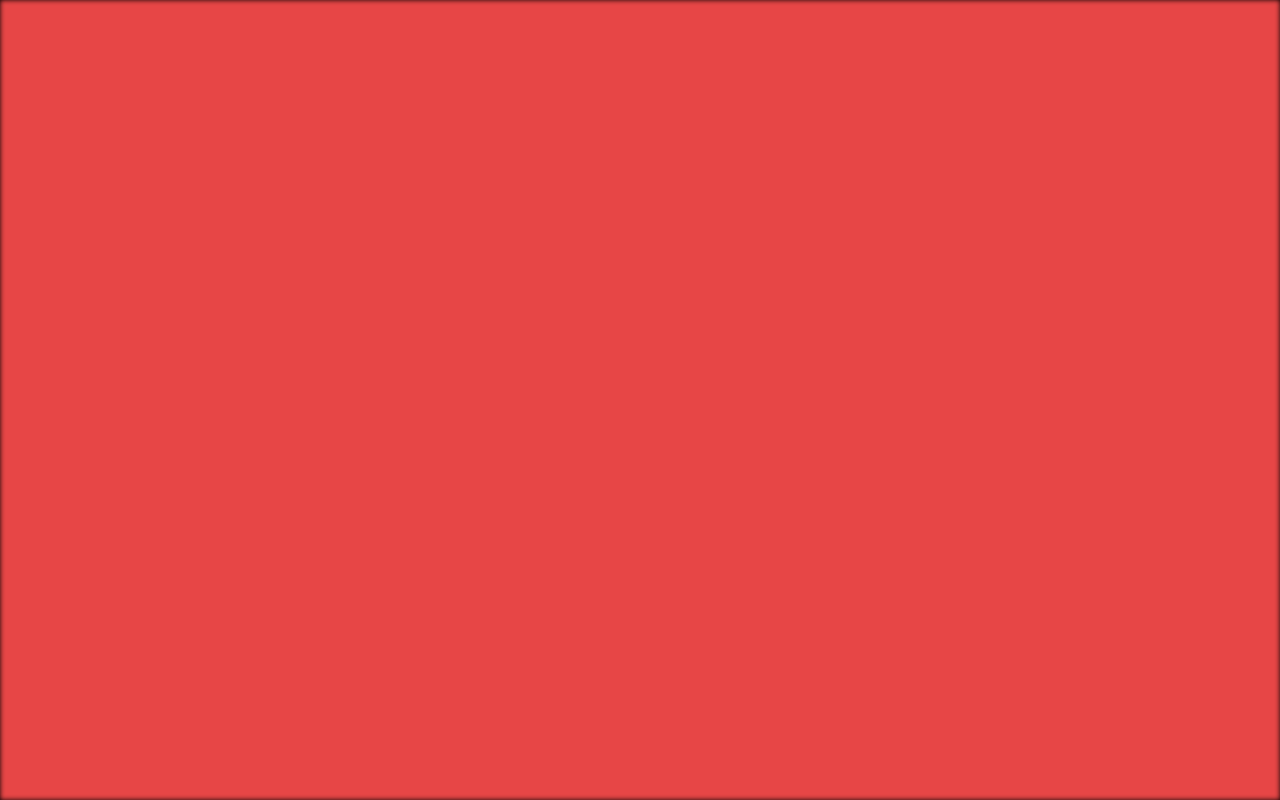
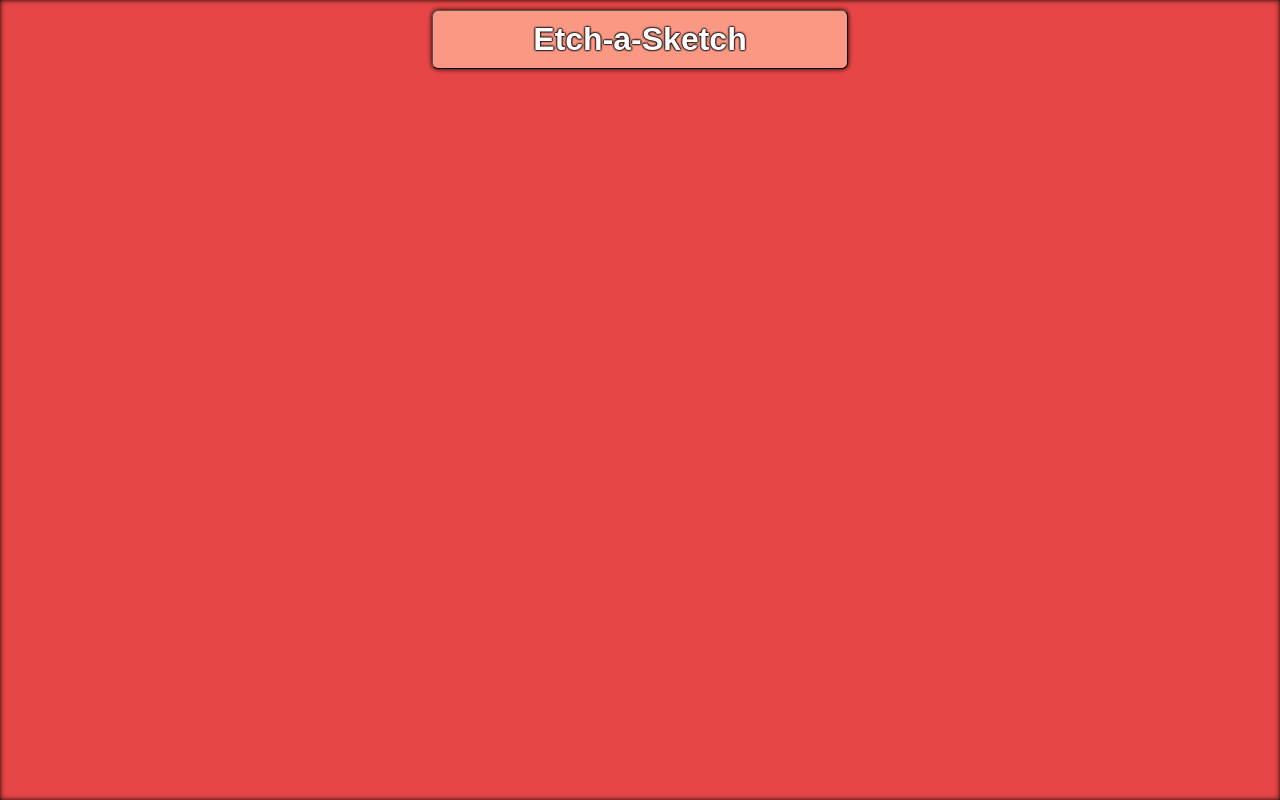
Before and after one commit to RuanSantos25/project-etch-a-sketch, a plain HTML site: page index.html in a window 1280 px wide. Drawn offline with Linux system fonts and the light colour scheme.

Commit message:
Add header to the webpage
This inserts an header displaying with the name of the program, rounded,
centered on screen using Flexbox and is given safe fonts.

```diff
--- a/scripts.js
+++ b/scripts.js
@@ -0,0 +1,11 @@
+const body = document.querySelector("body");
+
+function drawHeaderText() {
+    const h1 = document.createElement("h1");
+    h1.setAttribute("id", "header-text");
+    h1.textContent = "Etch-a-Sketch";
+    body.insertBefore(h1, body.children[0]);
+}
+
+
+drawHeaderText();
--- a/styles.css
+++ b/styles.css
@@ -1,4 +1,5 @@
 * {
+    font-family: Arial, Helvetica, sans-serif;
     margin: 0;
     padding: 0;
 }
@@ -11,3 +12,14 @@ body {
     flex-direction: column;
     height: 100vh;
 }
+
+#header-text {
+    color: #FFFFFF;
+    background-color: #fa9884;
+    border: 1px outset #000000;
+    border-radius: 6px;
+    box-shadow: 0px 0px 5px 0px #000000;
+    padding: 10px 100px;
+    margin-top: 10px;
+    text-shadow: 0px 0px 2px #000000, 0px 0px 2px #000000, 0px 0px 2px #000000, 0px 0px 2px #000000;
+}
```
